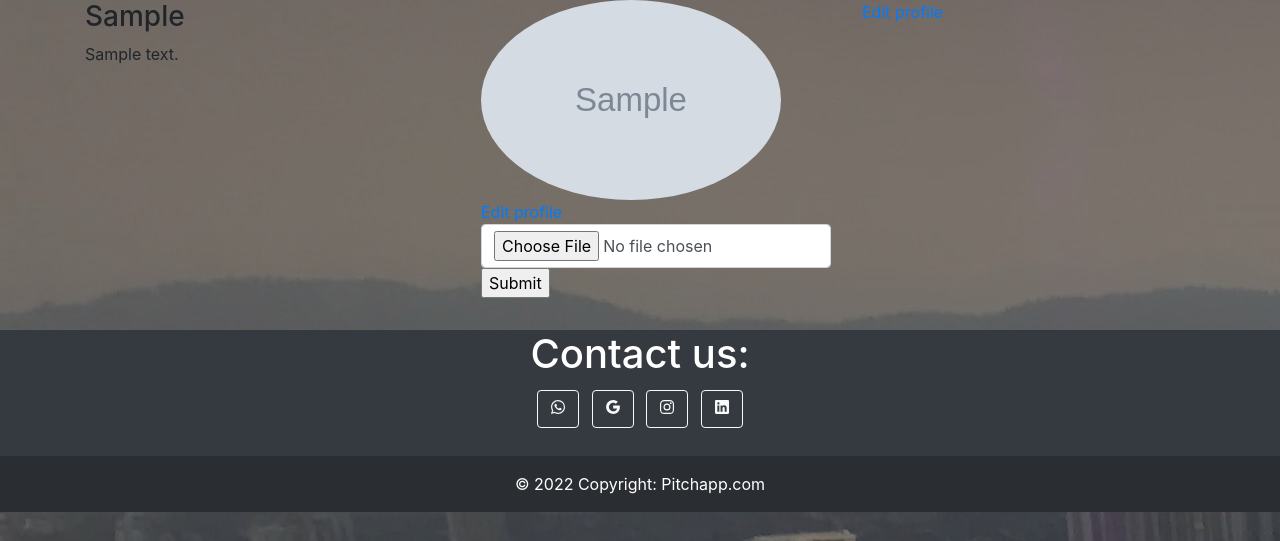
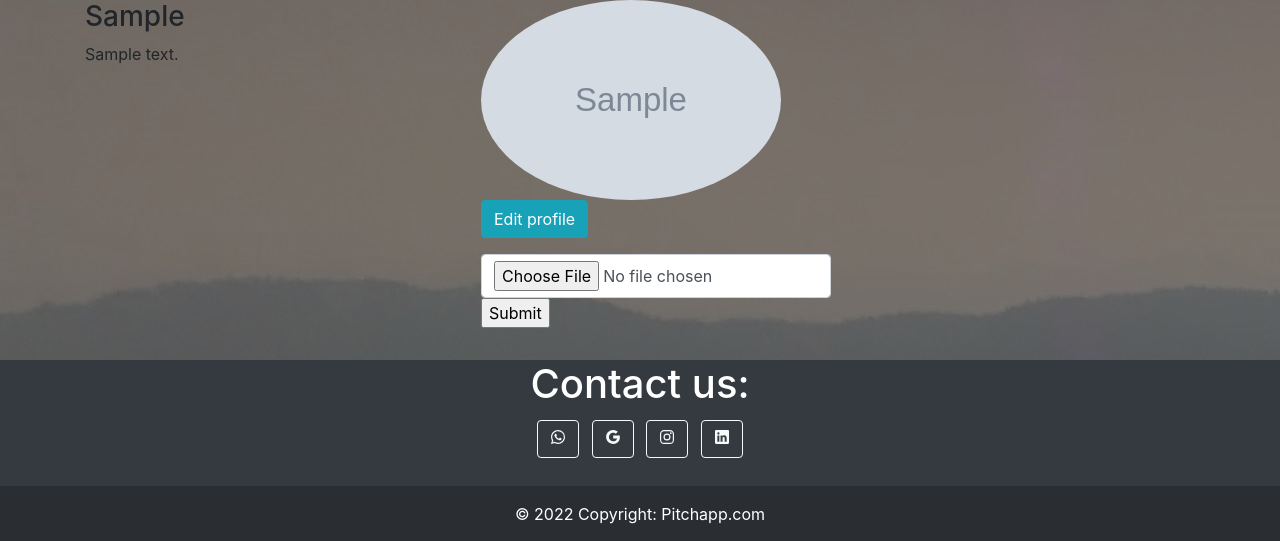
Before and after one commit to Mercynenoh/Impress-Me, a Flask app: a page that uses app/templates/profile/profile.html in a window 1280 px wide. Shown: the part 56-597 px from the top of the page. Run offline with Flask 2, Linux system fonts and the light colour scheme; a user stored in the database is signed in; tables that the repository leaves empty hold one stand-in row (values such as "Sample post"); grey boxes marked "Sample" are stand-in pictures; some libraries are stand-ins or nearby versions.

Commit message:
add css style

```diff
--- a/app/templates/profile/profile.html
+++ b/app/templates/profile/profile.html
@@ -28,16 +28,14 @@
 
         {% if user == current_user %}
     <form  action="{{url_for('main.update_pic',uname=user.username)}}" method="post" enctype = "multipart/form-data" >
-      <a href="{{url_for('main.update_profile',uname=user.username)}}">Edit profile</a>
+      <a class="btn btn-info mb-3" href="{{url_for('main.update_profile',uname=user.username)}}">Edit profile</a>
 
       <input type="file"  name="photo" class="form-control" required>
       <input type="submit">
     </form>
       {% endif %}
   </div>
-  {% if user == current_user %}
-    <a href="{{url_for('main.update_profile',uname=user.username)}}">Edit profile</a>
-{% endif %}
+
 </div>
 </div>
 {% endblock %}
```
